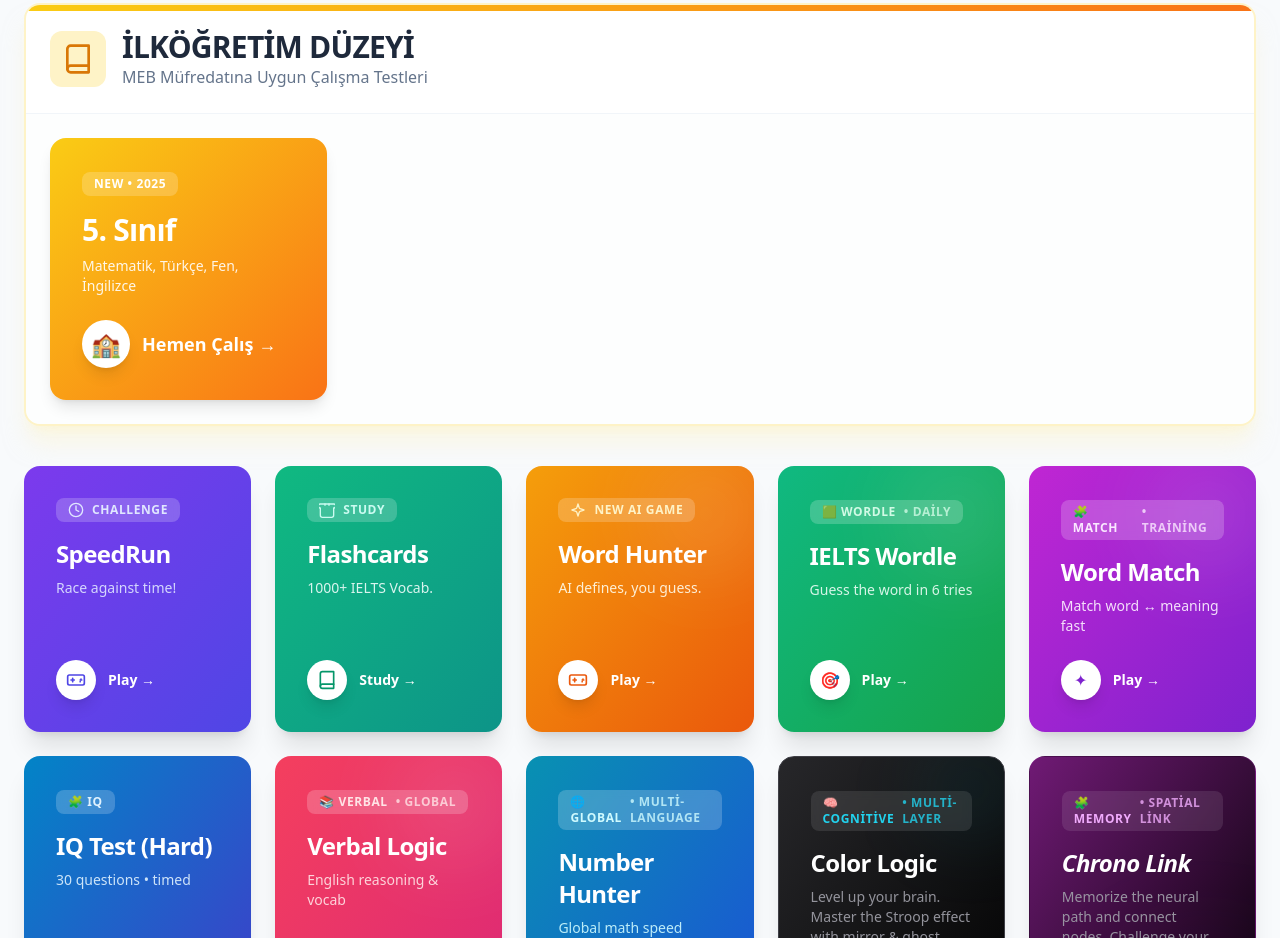
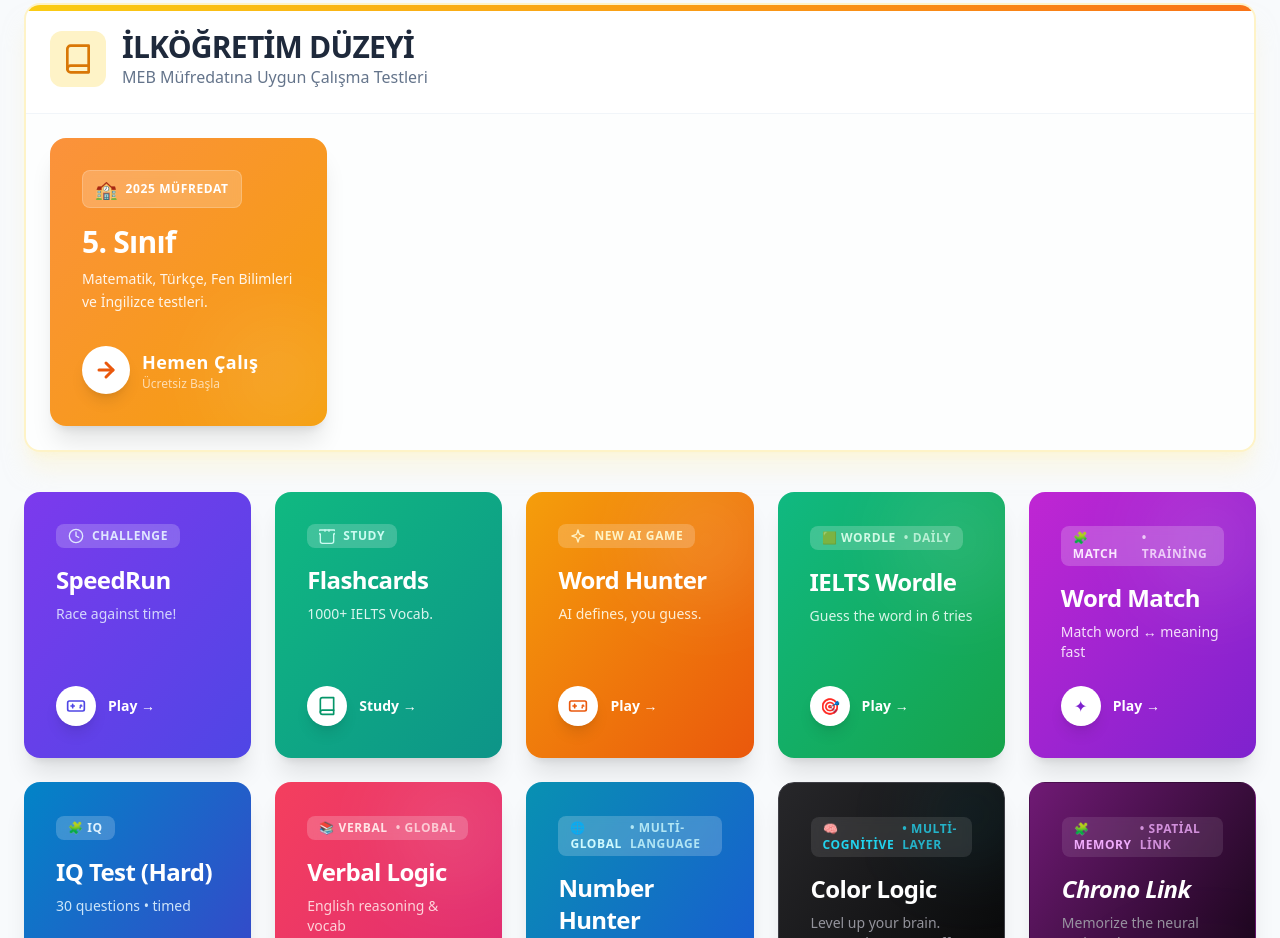
Before and after one commit to kuarkcoin/testdunya, a Next.js app: page / in a window 1280 px wide. Shown: the part 880-1818 px from the top of the page. Built offline with nearby package versions, Linux system fonts and the light colour scheme.

Commit message:
Update page.tsx

```diff
--- a/app/page.tsx
+++ b/app/page.tsx
@@ -357,30 +357,48 @@ export default function HomePage() {
 
   <div className="p-6 bg-slate-50/30">
     <div className="grid grid-cols-1 sm:grid-cols-2 lg:grid-cols-4 gap-6">
-      {/* 5. SINIF KARTI */}
+
+      {/* 5. SINIF KARTI - GÜNCELLENDİ */}
       <Link
         href="/5-sinif"
-        className="group relative overflow-hidden rounded-2xl bg-gradient-to-br from-yellow-400 to-orange-500 p-8 text-white shadow-lg transition-all hover:scale-[1.02] hover:shadow-xl"
+        className="group relative overflow-hidden rounded-2xl bg-gradient-to-br from-orange-400 to-amber-500 p-8 text-white shadow-xl transition-all hover:scale-[1.02] hover:shadow-2xl"
       >
+        {/* Arka Plan Dekoru */}
+        <div className="absolute -bottom-4 -right-4 h-32 w-32 rounded-full bg-white/10 blur-2xl transition-all group-hover:bg-white/20"></div>
+
         <div className="relative z-10 flex flex-col justify-between h-full">
+          {/* Üst Kısım: Başlık ve Açıklama */}
           <div>
-            <div className="mb-4 inline-flex items-center gap-2 rounded-lg bg-white/20 px-3 py-1 text-xs font-bold uppercase tracking-wider text-white backdrop-blur-sm">
-              NEW • 2025
+            <div className="mb-4 inline-flex items-center gap-2 rounded-lg bg-white/20 px-3 py-1 text-xs font-bold uppercase tracking-wider text-white backdrop-blur-sm border border-white/20">
+              <span className="text-lg">🏫</span> 2025 Müfredat
             </div>
             <h3 className="mb-2 text-3xl font-black tracking-tight">5. Sınıf</h3>
-            <p className="text-white/90 text-sm">Matematik, Türkçe, Fen, İngilizce</p>
+            <p className="text-white/90 text-sm font-medium leading-relaxed">
+              Matematik, Türkçe, Fen Bilimleri ve İngilizce testleri.
+            </p>
           </div>
-          <div className="mt-6 flex items-center gap-3">
-            <div className="flex h-12 w-12 items-center justify-center rounded-full bg-white text-orange-600 shadow-lg group-hover:scale-110 transition-transform text-2xl">
-              🏫
+
+          {/* Alt Kısım: Aksiyon Butonu */}
+          <div className="mt-8 flex items-center gap-3">
+            <div className="flex h-12 w-12 items-center justify-center rounded-full bg-white text-orange-600 shadow-lg transition-transform group-hover:scale-110 group-hover:rotate-[-10deg]">
+              {/* Play/Start İkonu */}
+              <svg xmlns="http://www.w3.org/2000/svg" width="24" height="24" viewBox="0 0 24 24" fill="none" stroke="currentColor" strokeWidth="3" strokeLinecap="round" strokeLinejoin="round">
+                <path d="M5 12h14" />
+                <path d="m12 5 7 7-7 7" />
+              </svg>
             </div>
-            <span className="font-bold text-lg">Hemen Çalış →</span>
+            <div className="flex flex-col">
+              <span className="font-black text-lg tracking-wide">Hemen Çalış</span>
+              <span className="text-xs text-orange-100 font-medium opacity-80">Ücretsiz Başla</span>
+            </div>
           </div>
         </div>
-      </Link> {/* ✅ BURASI DÜZELTİLDİ */}
+      </Link>
+
     </div>
   </div>
 </section>
+
 
 {/* --- GAME MODES --- */}
         <section className="grid grid-cols-1 sm:grid-cols-2 lg:grid-cols-5 gap-6 mb-8">
```
